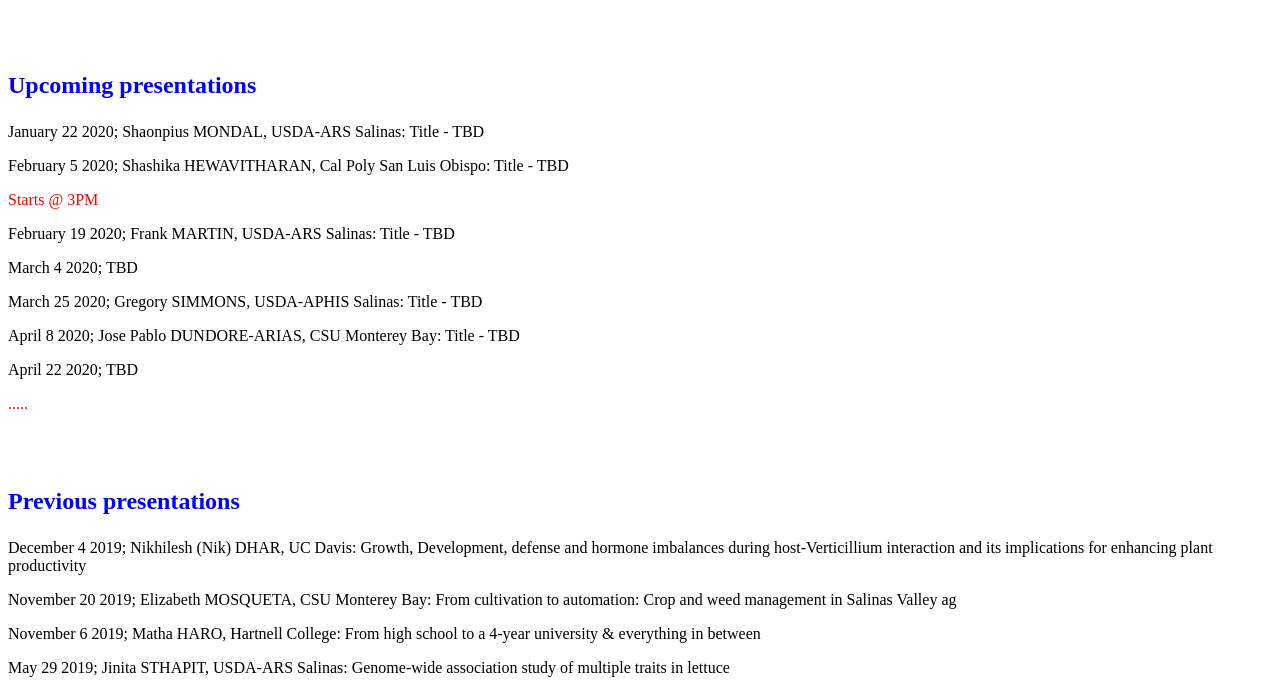
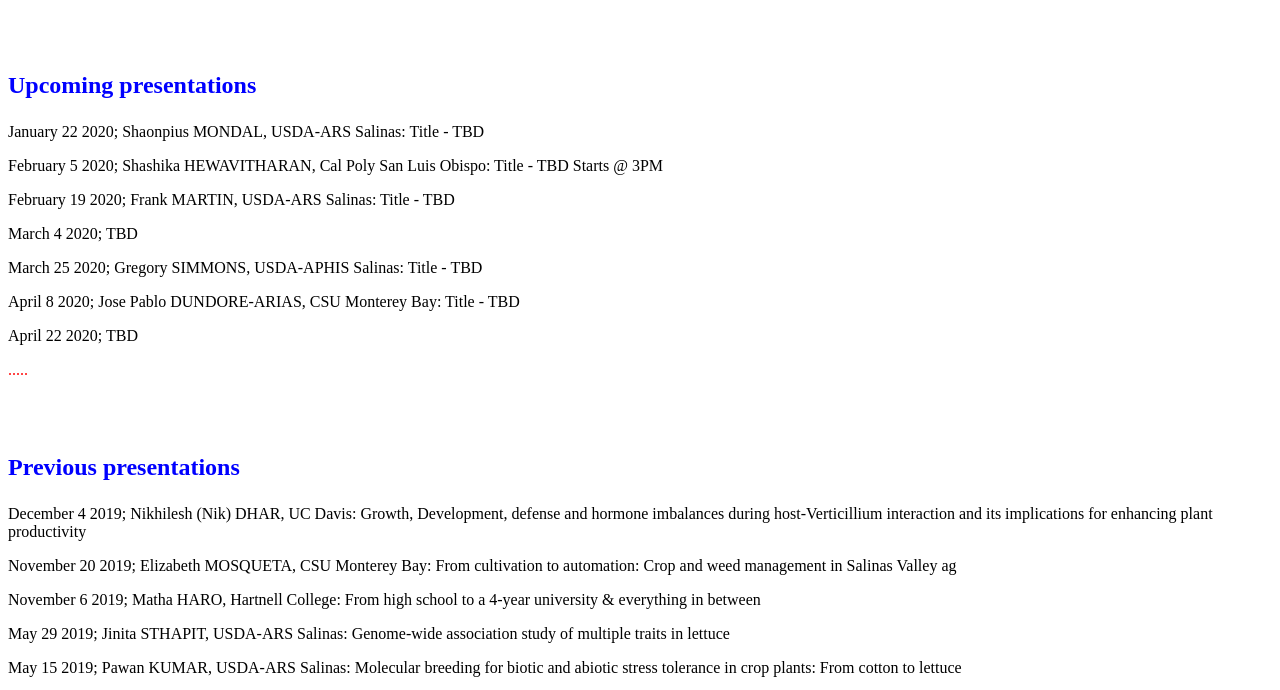
Before and after one commit to Orgovan/Orgovan.github.io, a plain HTML site: page index.html in a window 1280 px wide. Shown: the part 105-795 px from the top of the page. Drawn offline with Linux system fonts and the light colour scheme.

Commit message:
Update index.html

```diff
--- a/index.html
+++ b/index.html
@@ -11,7 +11,7 @@
    <h2><p style="color:white"> - <p></h2>
    <h2> <p style="color:blue">Upcoming presentations</h2>
    <p>January 22 2020; Shaonpius MONDAL, USDA-ARS Salinas: Title - TBD<p>
-   <p>February 5 2020; Shashika HEWAVITHARAN, Cal Poly San Luis Obispo: Title - TBD <p style="color:red">Starts @ 3PM<p>
+   <p>February 5 2020; Shashika HEWAVITHARAN, Cal Poly San Luis Obispo: Title - TBD <style="color:red">Starts @ 3PM<p>
    <p>February 19 2020; Frank MARTIN, USDA-ARS Salinas: Title - TBD<p>
    <p>March 4 2020; TBD<p>
    <p>March 25 2020; Gregory SIMMONS, USDA-APHIS Salinas: Title - TBD<p>
```
